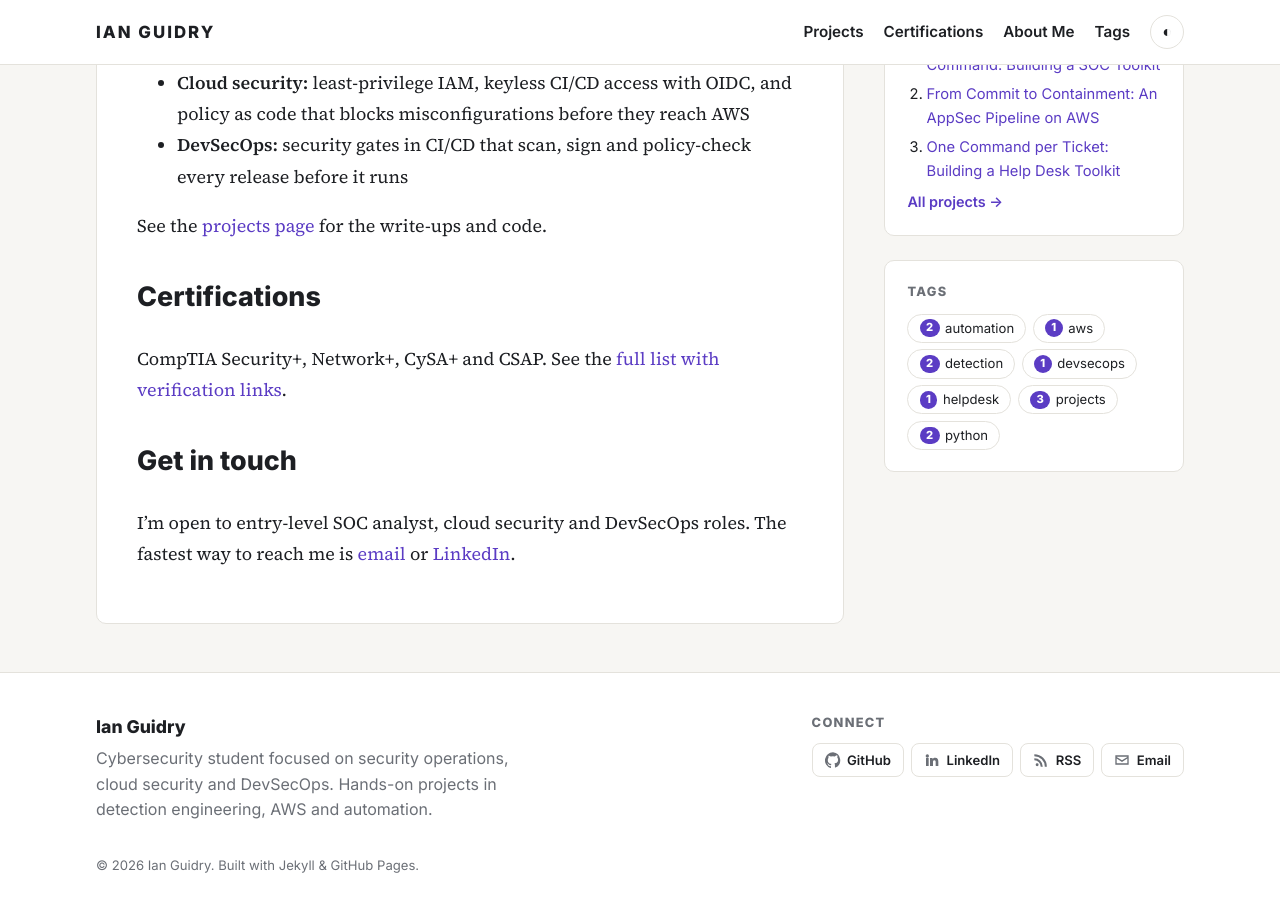
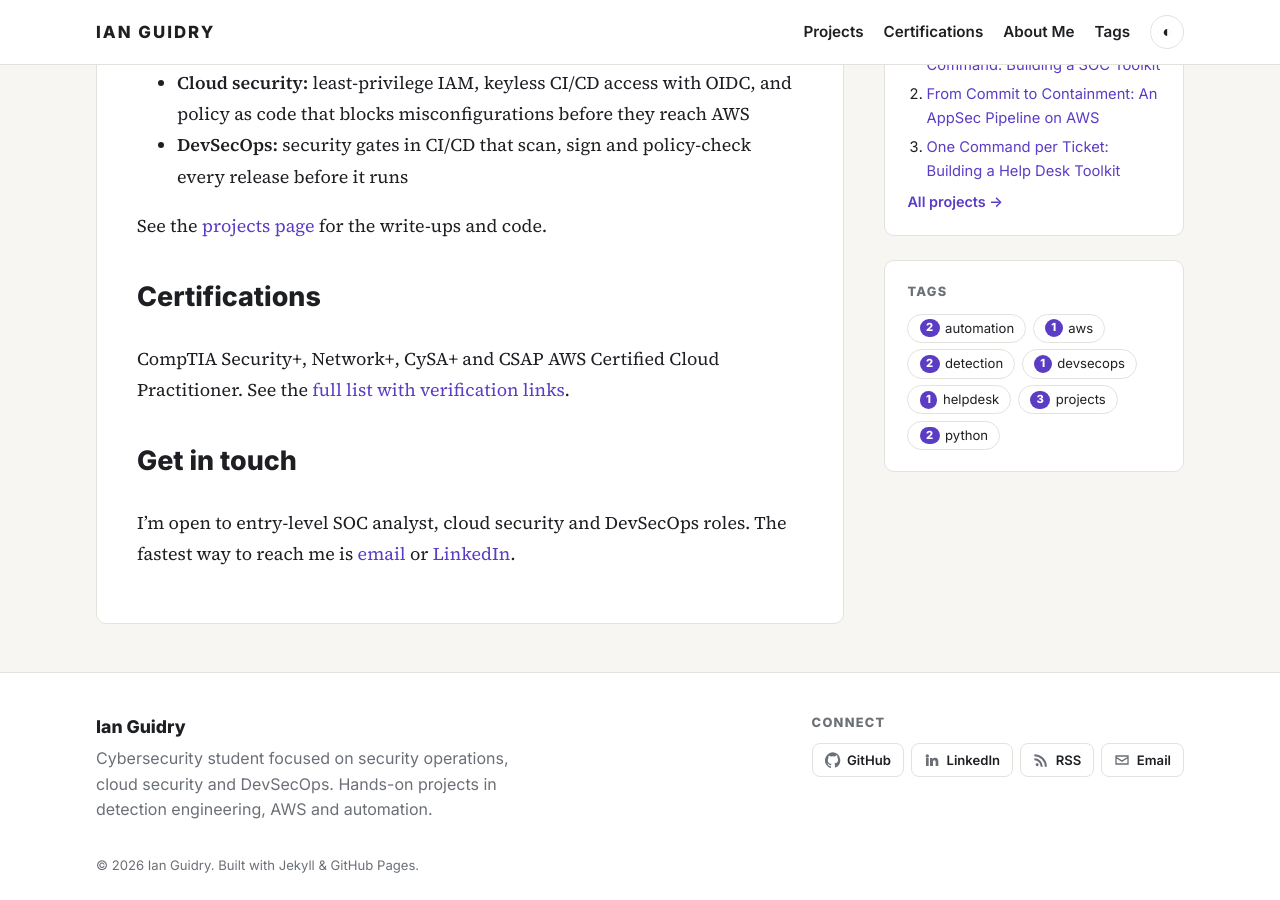
Before and after one commit to eguidey/eguidey.github.io, a Jekyll site: the page built from about.md, in a window 1280 px wide and 900 px high, scrolled down 704 px. Built offline with Jekyll 4.4.1, drawn with Linux system fonts in a browser that asks for light colours.

Commit message:
Update about.md

```diff
--- a/about.md
+++ b/about.md
@@ -22,7 +22,7 @@ See the [projects page]({{ '/projects/' | relative_url }}) for the write-ups and
 
 ## Certifications
 
-CompTIA Security+, Network+, CySA+ and CSAP. See the [full list with verification links]({{ '/certifications/' | relative_url }}).
+CompTIA Security+, Network+, CySA+ and CSAP AWS Certified Cloud Practitioner. See the [full list with verification links]({{ '/certifications/' | relative_url }}).
 
 ## Get in touch
 
```
